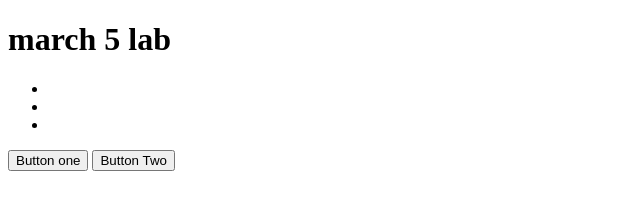
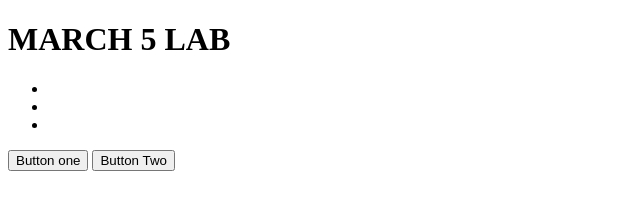
Before and after one commit to IsabellaSAENZ/march-5-lab, a plain HTML site: page index.html in a window 1280 px wide. Both pictures are taken after a click on the button "Button one". Shown: the whole page, without its empty margins (0-640 px from the left). Drawn offline with Linux system fonts and the light colour scheme.

Commit message:
event listener
added event listener to first button to uppercase the whole h1

```diff
--- a/index.html
+++ b/index.html
@@ -9,13 +9,13 @@
 </head>
 
 <body>
-  <h1>march 5 lab</h1>
+  <h1 id="title">march 5 lab</h1>
   <ul>
     <li></li>
     <li></li>
     <li></li>
   </ul>
-  <button>Button one</button>
+  <button type="button" onclick="myFunction()">Button one</button>
   <button>Button Two</button>
   <script src="script.js"></script>
 </body>
--- a/script.js
+++ b/script.js
@@ -0,0 +1,3 @@
+function myFunction(){
+ document.getElementById("title").style.textTransform = "uppercase";
+}
```
Also changed, not shown: style.css (line endings or trailing spaces).
